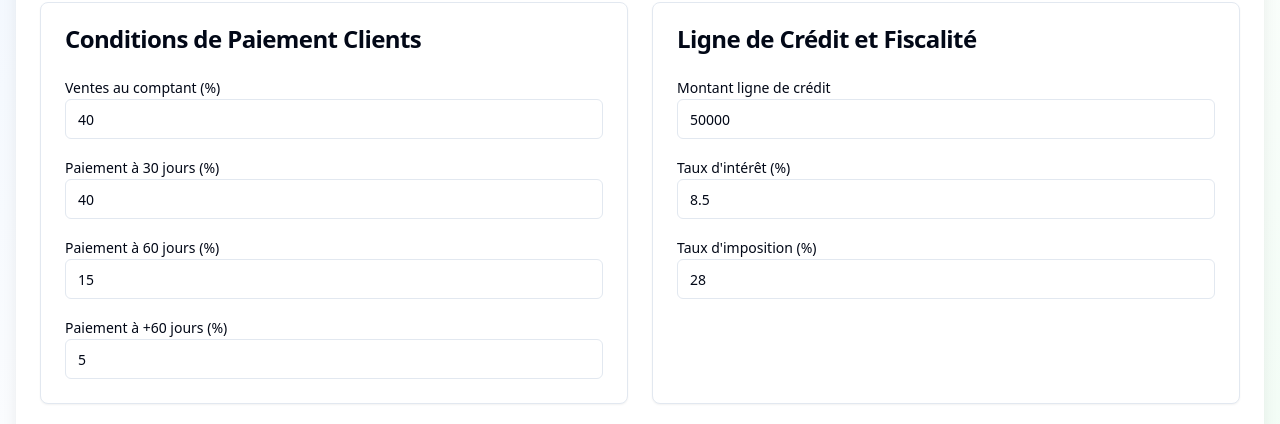
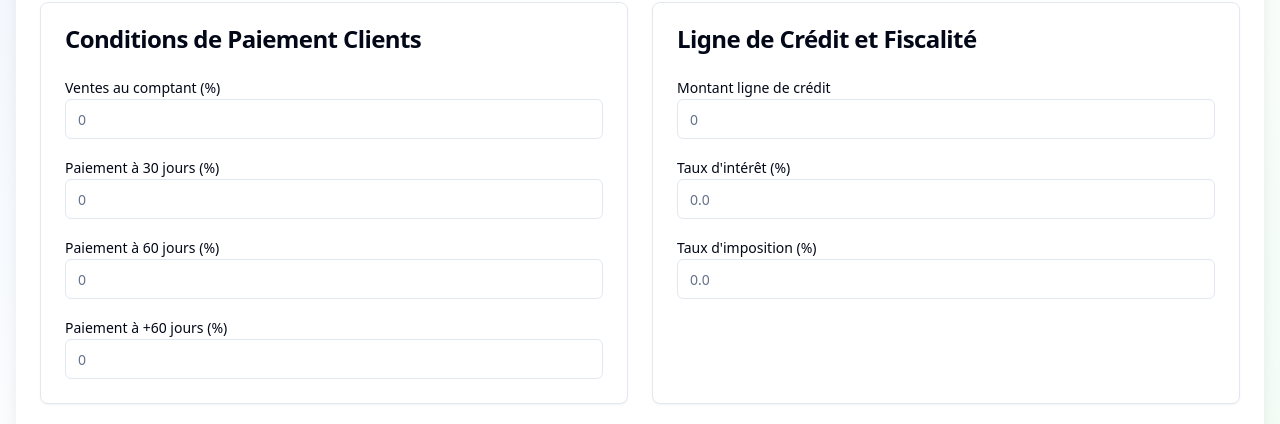
Before and after one commit to donzigre/score-projection-wizard, a React (Vite) app: page / in a window 1280 px wide. Both pictures are taken after a click on the tab "Paramètres Supplémentaires". Shown: the part 376-800 px from the top of the page. Built offline with nearby package versions, Linux system fonts and the light colour scheme.

Commit message:
Clear additional parameters data
Remove default values from the additional parameters section.

```diff
--- a/src/components/sections/ParametresSupplementairesSection.tsx
+++ b/src/components/sections/ParametresSupplementairesSection.tsx
@@ -28,13 +28,14 @@ const ParametresSupplementairesSection = () => {
               <Input
                 id="cash"
                 type="number"
-                value={data.additionalParameters?.paymentTerms.cash || 40}
+                value={data.additionalParameters?.paymentTerms.cash || ''}
                 onChange={(e) => updateAdditionalParameters({
                   paymentTerms: {
                     ...data.additionalParameters?.paymentTerms,
                     cash: Number(e.target.value)
                   }
                 })}
+                placeholder="0"
               />
             </div>
             <div>
@@ -42,13 +43,14 @@ const ParametresSupplementairesSection = () => {
               <Input
                 id="net30"
                 type="number"
-                value={data.additionalParameters?.paymentTerms.net30 || 40}
+                value={data.additionalParameters?.paymentTerms.net30 || ''}
                 onChange={(e) => updateAdditionalParameters({
                   paymentTerms: {
                     ...data.additionalParameters?.paymentTerms,
                     net30: Number(e.target.value)
                   }
                 })}
+                placeholder="0"
               />
             </div>
             <div>
@@ -56,13 +58,14 @@ const ParametresSupplementairesSection = () => {
               <Input
                 id="net60"
                 type="number"
-                value={data.additionalParameters?.paymentTerms.net60 || 15}
+                value={data.additionalParameters?.paymentTerms.net60 || ''}
                 onChange={(e) => updateAdditionalParameters({
                   paymentTerms: {
                     ...data.additionalParameters?.paymentTerms,
                     net60: Number(e.target.value)
                   }
                 })}
+                placeholder="0"
               />
             </div>
             <div>
@@ -70,13 +73,14 @@ const ParametresSupplementairesSection = () => {
               <Input
                 id="over60"
                 type="number"
-                value={data.additionalParameters?.paymentTerms.over60 || 5}
+                value={data.additionalParameters?.paymentTerms.over60 || ''}
                 onChange={(e) => updateAdditionalParameters({
                   paymentTerms: {
                     ...data.additionalParameters?.paymentTerms,
                     over60: Number(e.target.value)
                   }
                 })}
+                placeholder="0"
               />
             </div>
           </CardContent>
@@ -92,13 +96,14 @@ const ParametresSupplementairesSection = () => {
               <Input
                 id="creditAmount"
                 type="number"
-                value={data.additionalParameters?.creditLine.amount || 50000}
+                value={data.additionalParameters?.creditLine.amount || ''}
                 onChange={(e) => updateAdditionalParameters({
                   creditLine: {
                     ...data.additionalParameters?.creditLine,
                     amount: Number(e.target.value)
                   }
                 })}
+                placeholder="0"
               />
             </div>
             <div>
@@ -107,13 +112,14 @@ const ParametresSupplementairesSection = () => {
                 id="creditRate"
                 type="number"
                 step="0.1"
-                value={data.additionalParameters?.creditLine.interestRate || 8.5}
+                value={data.additionalParameters?.creditLine.interestRate || ''}
                 onChange={(e) => updateAdditionalParameters({
                   creditLine: {
                     ...data.additionalParameters?.creditLine,
                     interestRate: Number(e.target.value)
                   }
                 })}
+                placeholder="0.0"
               />
             </div>
             <div>
@@ -122,13 +128,14 @@ const ParametresSupplementairesSection = () => {
                 id="taxRate"
                 type="number"
                 step="0.1"
-                value={data.additionalParameters?.taxAssumptions.corporateTaxRate || 28}
+                value={data.additionalParameters?.taxAssumptions.corporateTaxRate || ''}
                 onChange={(e) => updateAdditionalParameters({
                   taxAssumptions: {
                     ...data.additionalParameters?.taxAssumptions,
                     corporateTaxRate: Number(e.target.value)
                   }
                 })}
+                placeholder="0.0"
               />
             </div>
           </CardContent>
@@ -142,18 +149,18 @@ const ParametresSupplementairesSection = () => {
             <div>
               <strong>Conditions de paiement :</strong>
               <ul className="mt-2 space-y-1">
-                <li>Comptant : {data.additionalParameters?.paymentTerms.cash || 40}%</li>
-                <li>30 jours : {data.additionalParameters?.paymentTerms.net30 || 40}%</li>
-                <li>60 jours : {data.additionalParameters?.paymentTerms.net60 || 15}%</li>
-                <li>+60 jours : {data.additionalParameters?.paymentTerms.over60 || 5}%</li>
+                <li>Comptant : {data.additionalParameters?.paymentTerms.cash || 0}%</li>
+                <li>30 jours : {data.additionalParameters?.paymentTerms.net30 || 0}%</li>
+                <li>60 jours : {data.additionalParameters?.paymentTerms.net60 || 0}%</li>
+                <li>+60 jours : {data.additionalParameters?.paymentTerms.over60 || 0}%</li>
               </ul>
             </div>
             <div>
               <strong>Financement et Fiscalité :</strong>
               <ul className="mt-2 space-y-1">
-                <li>Ligne de crédit : {formatCurrency((data.additionalParameters?.creditLine.amount || 50000))}</li>
-                <li>Taux d'intérêt : {formatPercentage((data.additionalParameters?.creditLine.interestRate || 8.5))}</li>
-                <li>Taux d'imposition : {formatPercentage((data.additionalParameters?.taxAssumptions.corporateTaxRate || 28))}</li>
+                <li>Ligne de crédit : {formatCurrency((data.additionalParameters?.creditLine.amount || 0))}</li>
+                <li>Taux d'intérêt : {formatPercentage((data.additionalParameters?.creditLine.interestRate || 0))}</li>
+                <li>Taux d'imposition : {formatPercentage((data.additionalParameters?.taxAssumptions.corporateTaxRate || 0))}</li>
               </ul>
             </div>
           </div>
```
